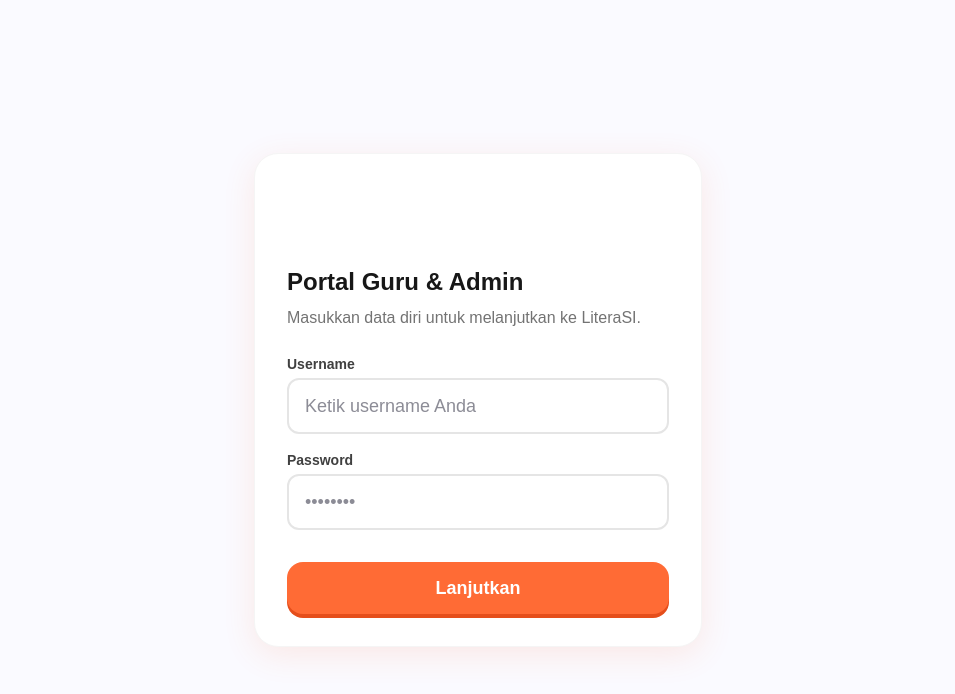
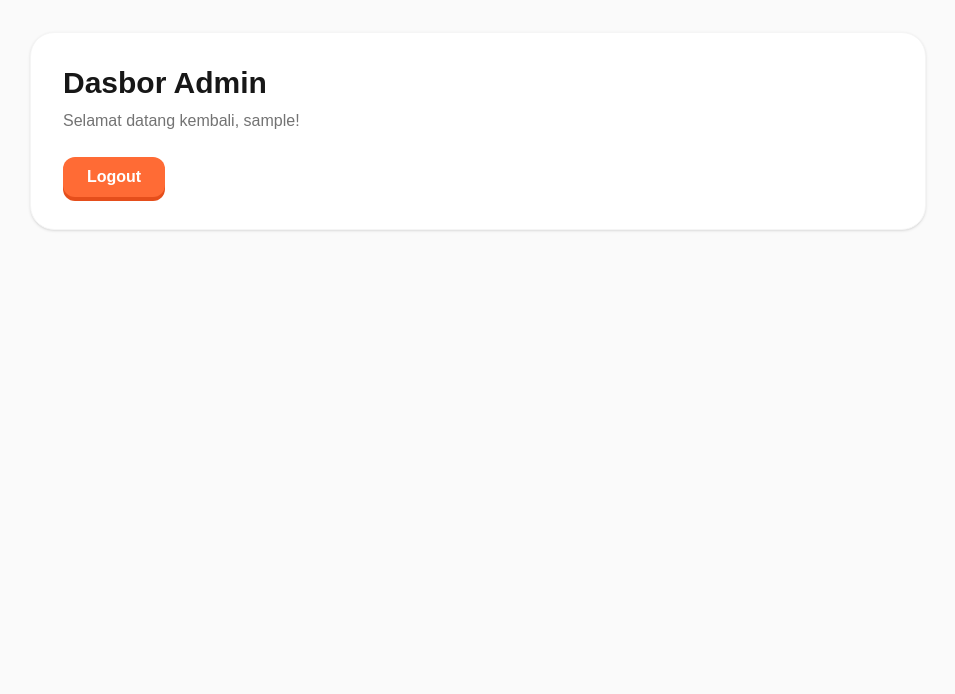
Before and after one commit to RiyanWardhana22/LMS_SDN101752, a React (Vite) app in the folder literasi-frontend/: page /admin/dashboard in a window 1280 px wide. Shown: the top 694 px of the page, without its empty margins (162-1117 px from the left). Built offline with nearby package versions, Linux system fonts and the light colour scheme; sample sign-in values are in the browser's storage.

Commit message:
Add: Dashboard Admin & Teacher

```diff
--- a/literasi-frontend/package.json
+++ b/literasi-frontend/package.json
@@ -11,7 +11,8 @@
   },
   "dependencies": {
     "react": "^19.2.6",
-    "react-dom": "^19.2.6"
+    "react-dom": "^19.2.6",
+    "react-router-dom": "^7.15.1"
   },
   "devDependencies": {
     "@eslint/js": "^10.0.1",
--- a/literasi-frontend/src/App.jsx
+++ b/literasi-frontend/src/App.jsx
@@ -1,10 +1,51 @@
+import {
+  BrowserRouter as Router,
+  Routes,
+  Route,
+  Navigate,
+} from "react-router-dom";
 import Login from "./components/Login";
+import DashboardAdmin from "./pages/admin/DashboardAdmin";
+import DashboardGuru from "./pages/teacher/DashboardGuru";
+const ProtectedRoute = ({ children, allowedRoles }) => {
+  const user = JSON.parse(localStorage.getItem("user"));
+  if (!user) {
+    return <Navigate to="/" replace />;
+  }
+
+  if (!allowedRoles.includes(user.role)) {
+    return <Navigate to="/" replace />;
+  }
+  return children;
+};
 
 function App() {
   return (
-    <div>
-      <Login />
-    </div>
+    <Router>
+      <Routes>
+        <Route path="/" element={<Login />} />
+
+        {/* Rute Khusus Admin */}
+        <Route
+          path="/admin/dashboard"
+          element={
+            <ProtectedRoute allowedRoles={["admin"]}>
+              <DashboardAdmin />
+            </ProtectedRoute>
+          }
+        />
+
+        {/* Rute Khusus Guru */}
+        <Route
+          path="/guru/dashboard"
+          element={
+            <ProtectedRoute allowedRoles={["guru"]}>
+              <DashboardGuru />
+            </ProtectedRoute>
+          }
+        />
+      </Routes>
+    </Router>
   );
 }
 
--- a/literasi-frontend/src/components/Login.jsx
+++ b/literasi-frontend/src/components/Login.jsx
@@ -1,5 +1,5 @@
 import { useState } from "react";
-
+import { useNavigate } from "react-router-dom";
 export default function Login() {
   const [step, setStep] = useState(1);
   const [isLoading, setIsLoading] = useState(false);
@@ -8,6 +8,7 @@ export default function Login() {
   const [password, setPassword] = useState("");
   const [token, setToken] = useState("");
   const API_URL = import.meta.env.VITE_API_BASE_URL;
+  const navigate = useNavigate();
   const handleCekKredensial = async (e) => {
     e.preventDefault();
     setIsLoading(true);
@@ -51,9 +52,13 @@ export default function Login() {
       });
 
       const data = await response.json();
-
       if (response.ok) {
-        alert(`Berhasil login! Selamat datang, ${data.user.role}`);
+        localStorage.setItem("user", JSON.stringify(data.user));
+        if (data.user.role === "admin") {
+          navigate("/admin/dashboard");
+        } else if (data.user.role === "guru") {
+          navigate("/guru/dashboard");
+        }
       } else {
         setErrorMsg(data.message || "Token tidak valid.");
       }
--- /dev/null
+++ b/literasi-frontend/src/pages/admin/DashboardAdmin.jsx
@@ -0,0 +1,30 @@
+import { useNavigate } from "react-router-dom";
+
+export default function DashboardAdmin() {
+  const navigate = useNavigate();
+  const user = JSON.parse(localStorage.getItem("user"));
+
+  const handleLogout = () => {
+    localStorage.removeItem("user");
+    navigate("/");
+  };
+
+  return (
+    <div className="min-h-screen bg-neutral-50 p-8">
+      <div className="max-w-4xl mx-auto bg-white rounded-3xl shadow-sm p-8 border border-neutral-100">
+        <h1 className="text-3xl font-extrabold text-neutral-900 mb-2">
+          Dasbor Admin
+        </h1>
+        <p className="text-neutral-500 mb-6">
+          Selamat datang kembali, {user?.username}!
+        </p>
+        <button
+          onClick={handleLogout}
+          className="btn-primary px-6 py-2 rounded-xl font-bold"
+        >
+          Logout
+        </button>
+      </div>
+    </div>
+  );
+}
--- /dev/null
+++ b/literasi-frontend/src/pages/teacher/DashboardGuru.jsx
@@ -0,0 +1,30 @@
+import { useNavigate } from "react-router-dom";
+
+export default function DashboardGuru() {
+  const navigate = useNavigate();
+  const user = JSON.parse(localStorage.getItem("user"));
+
+  const handleLogout = () => {
+    localStorage.removeItem("user");
+    navigate("/");
+  };
+
+  return (
+    <div className="min-h-screen bg-neutral-50 p-8">
+      <div className="max-w-4xl mx-auto bg-white rounded-3xl shadow-sm border-l-4 border-[#ff6b35] p-8">
+        <h1 className="text-3xl font-extrabold text-neutral-900 mb-2">
+          Meja Kerja Digital Guru
+        </h1>
+        <p className="text-neutral-500 mb-6">
+          Halo, {user?.username}! Siap mengajar hari ini?
+        </p>
+        <button
+          onClick={handleLogout}
+          className="btn-primary px-6 py-2 rounded-xl font-bold"
+        >
+          Logout
+        </button>
+      </div>
+    </div>
+  );
+}
```
Also changed, not shown: 1 other file (tests, documents, lock files or other folders).
